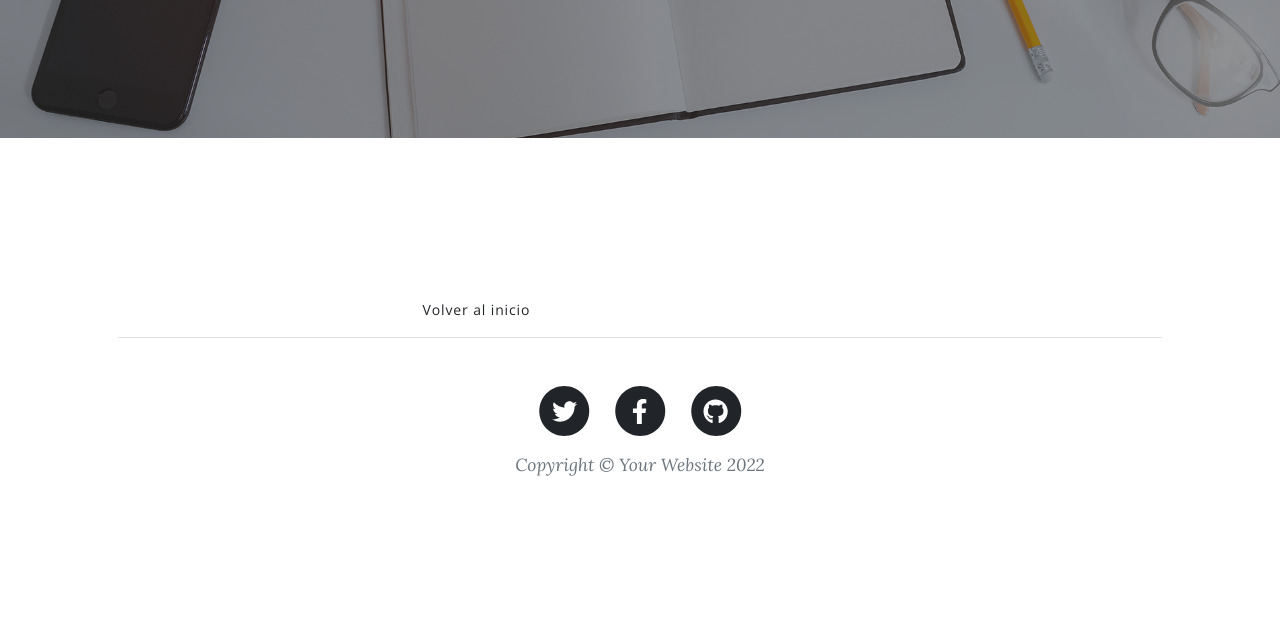
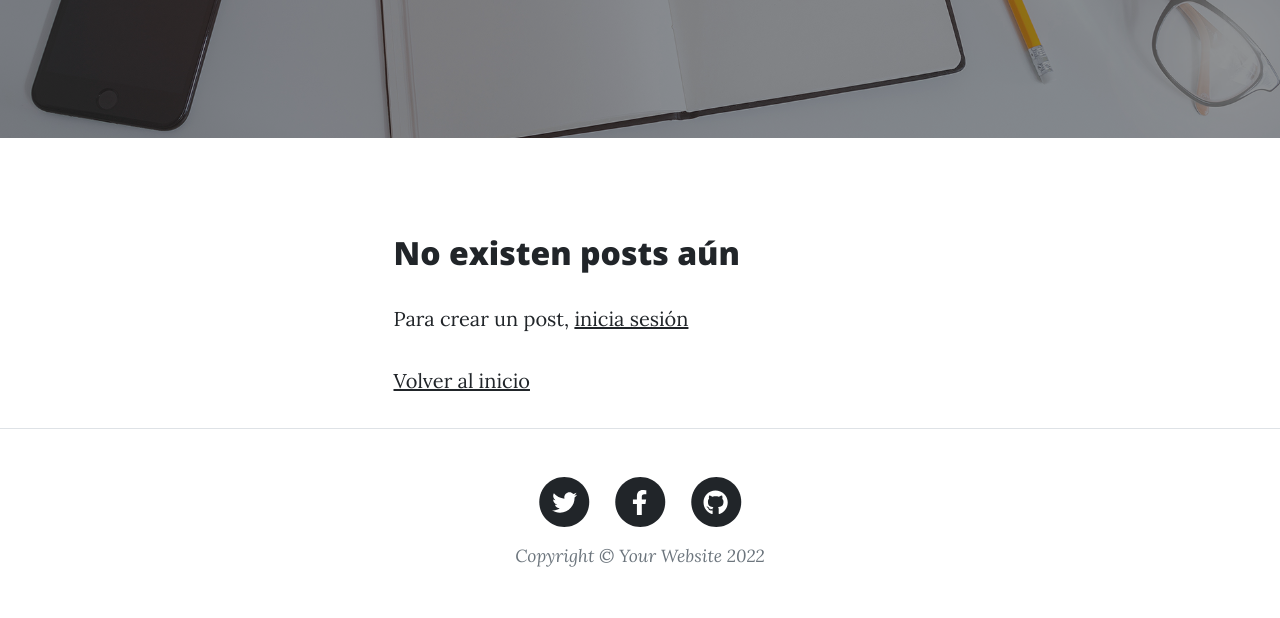
Before and after one commit to tyzurc/Blog-coder, a Django app: page /pages/ in a window 1280 px wide. Shown: the part 462-1080 px from the top of the page. Before the commit the page ends 938 px from the top, so only its background shows below. Run offline with Django 4.2, Linux system fonts and the light colour scheme; data that the repository does not hold is empty; some libraries are stand-ins or nearby versions.

Commit message:
Mejoras en los templates de posts

```diff
--- a/blog_coder/blog/templates/blog/home.html
+++ b/blog_coder/blog/templates/blog/home.html
@@ -8,6 +8,4 @@
 
 {% block main_content %}
 
-
-
 {% endblock main_content %}
--- a/blog_coder/blog/templates/blog/posts_detail.html
+++ b/blog_coder/blog/templates/blog/posts_detail.html
@@ -32,9 +32,11 @@
                 {% if request.user.is_authenticated %}
                 <a href="{%url 'Update' posts.id%}" class="btn btn-success">Editar</a>
                 <a href="{%url 'Delete' posts.id%}" class="btn btn-danger">Borrar</a>
+                <a href="{% url 'Posts' %}" class="btn btn-link">Regresar</a>
+                {% else %}
+                <a href="{% url 'Posts' %}" class="btn btn-link">Regresar</a>
                 {% endif %}
             </div>
-            <a href="{% url 'Posts' %}" class="btn btn-link">Regresar</a>
         </div>
     </div>
 </article>
--- a/blog_coder/blog/templates/blog/posts_list.html
+++ b/blog_coder/blog/templates/blog/posts_list.html
@@ -24,6 +24,7 @@
     <div class="row gx-4 gx-lg-5 justify-content-center">
         <div class="col-md-10 col-lg-8 col-xl-7">
             <div class="container mt-5">
+                {% if object_list %}
 
                 {% for posts in object_list %}
                 <div class="post-preview">
@@ -39,11 +40,35 @@
                     <div class="container mt-5">
                         {% if request.user.is_authenticated %}
                         <a href="{% url 'Create' %}" class="btn btn-success">Nuevo post</a>
-                    <a href="{% url 'Home' %}" class="btn btn-link">Volver al inicio</a>
+                        <p><a href="{% url 'Home' %}">Volver al inicio</a></p>
                         {% else %}
-                    <a href="{% url 'Home' %}" class="btn btn-link">Volver al inicio</a>
+                        <p>
+                            Para crear un post,
+                            <a href="{% url 'login' %}">inicia sesión</a>
+                        </p>
+                        <p><a href="{% url 'Home' %}">Volver al inicio</a></p>
                         {% endif %}
                     </div>
+                </div>
+
+                {% else %}
+
+                        <h2>No existen posts aún</h2>
+                        {% if request.user.is_authenticated %}
+                        <p><a href="{% url 'Create' %}">Agregar un post</a></p>
+                        <p><a href="{% url 'Home' %}">Volver al inicio</a></p>
+                        {% else %}
+                        <p>
+                            Para crear un post,
+                            <a href="{% url 'login' %}">inicia sesión</a>
+                        </p>
+                        <p><a href="{% url 'Home' %}">Volver al inicio</a></p>
+                        {% endif %}
+                    </div>
+                </div>
+
+                {% endif %}
+
             </div>
         </div>
     </div>
```
Also changed, not shown: blog_coder/accounts/templates/accounts/login.html (+7 -0 lines). Lines whose indentation alone changed are shown as unchanged.
